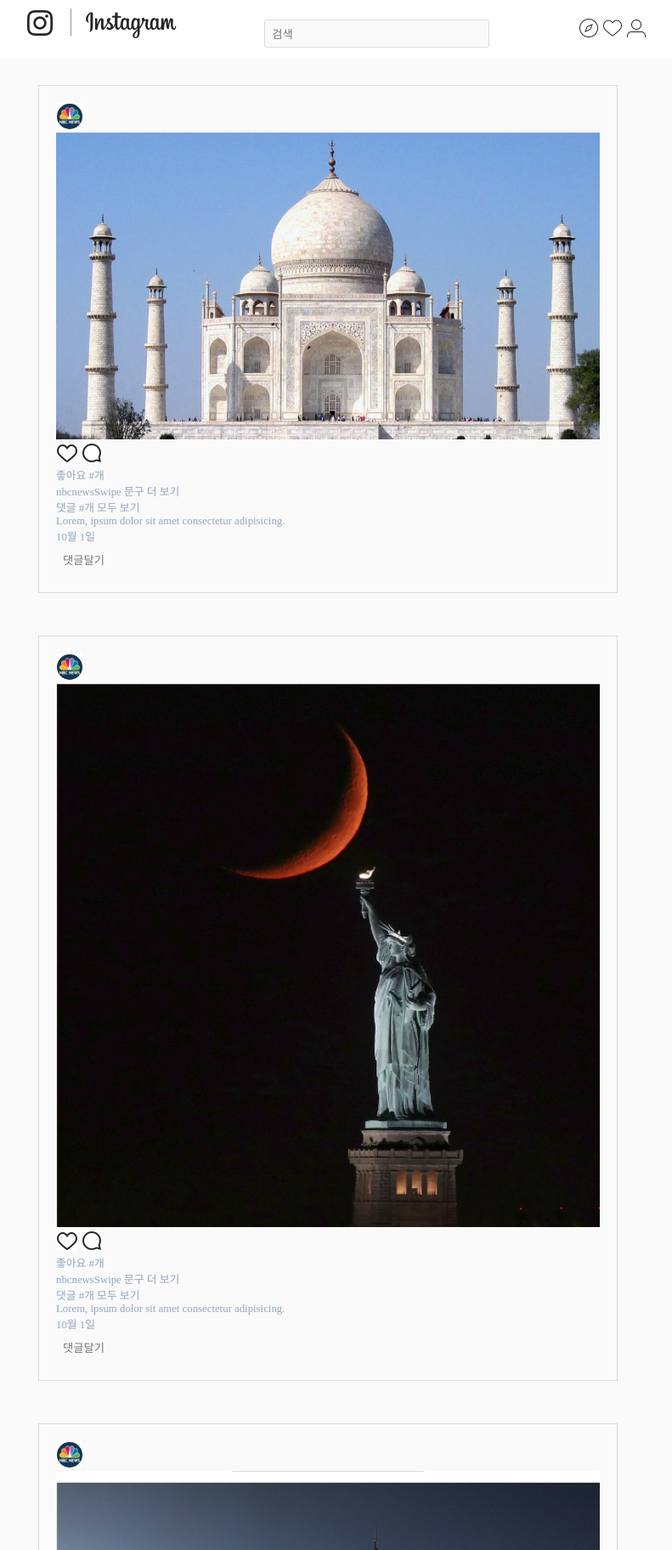
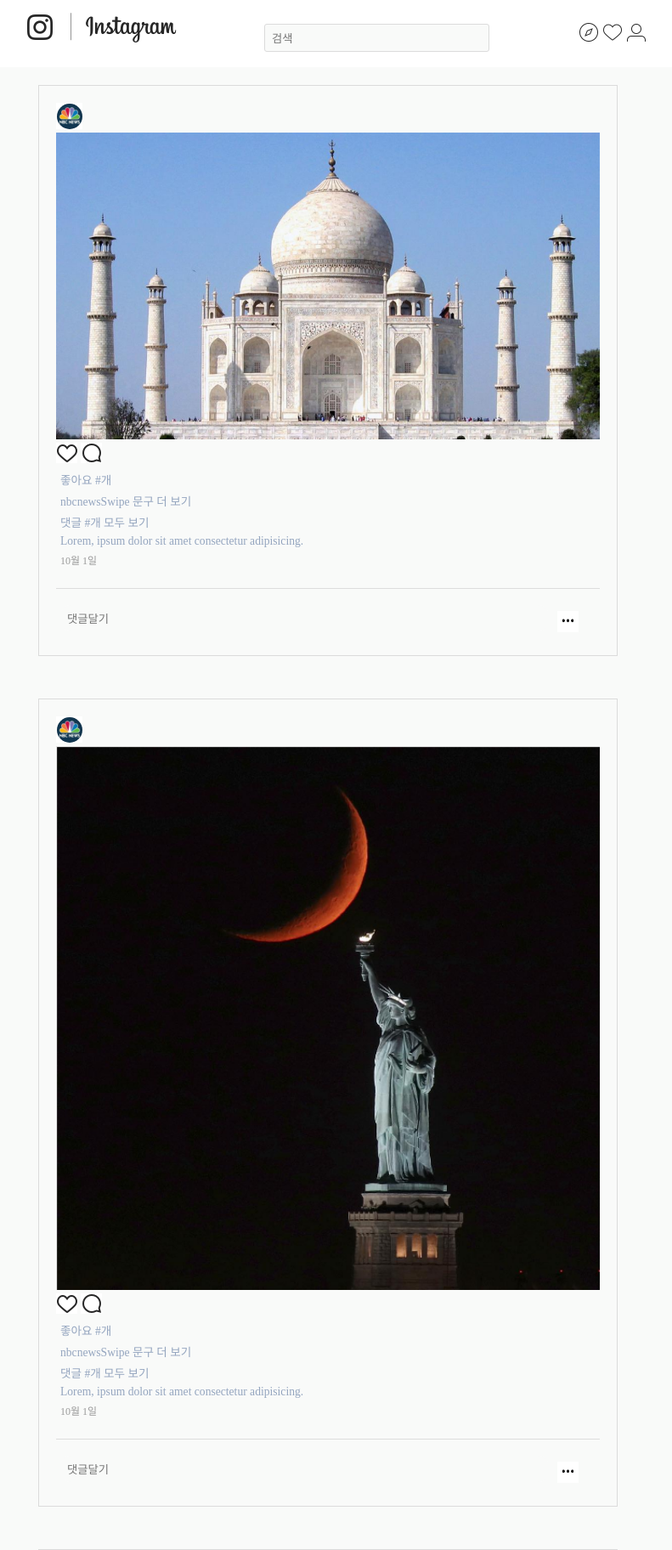
Before and after one commit to highwindLeos/PHPBootCamp, a PHP site: page /login.php in a window 1280 px wide. Shown: the top 1824 px of the page at 85% size, without its empty margins (254-1045 px from the left). Run offline with PHP 8.4, Linux system fonts and the light colour scheme; some web fonts are replaced.

Commit message:
login & index modify
인덱스와 로그인 페이지 수정

```diff
--- a/css/login.css
+++ b/css/login.css
@@ -8,6 +8,11 @@
 body{
     font-family: 'Jeju Gothic', serif;
     background: #F9FAF9;
+}
+
+p{
+    font-size: 0.85em;
+    margin: 5px;
 }
 
 input{
@@ -23,6 +28,13 @@ input{
 
 article{
     margin-top: 100px;
+}
+
+hr{
+    background-color: #ddd;
+    height: 1px;
+    border: 0;
+    margin: 1.5em 0 1em 0;
 }
 
 /* login Document Css */
@@ -74,6 +86,24 @@ article{
     text-align: center;
 }
 
+.datetime{
+    color: #999;
+    font-size: 12px;
+}
+
+.comment{
+    width: 90%;
+    border-radius : 1em;
+}
+
+.submit{
+    width: 25px;
+    height: 25px;
+    position: relative;
+    float: right;
+    top: 10px;
+    right: 20px;
+}
 
 footer {
     bottom: 0;
--- a/login.php
+++ b/login.php
@@ -28,13 +28,16 @@
 
         $iconarticle = ['img/icon/iconarticle01.png',
                         'img/icon/iconarticle02.png',
-                        'img/icon/iconarticle03.png'];
+                        'img/icon/iconarticle03.png',
+                        'img/icon/iconarticle04.png'];
 
         for($i = 1; $i < 4; $i++)
         {
             echo '<div class="article">';
             echo '<div><img src="'.$iconarticle[0].'"></div>';
-            echo '<div class="mainimg"><img src="img/icon/img0'.$i.'.png"></div>';
+            echo '<div class="mainimg">
+                    <img src="img/icon/img0'.$i.'.png">
+                  </div>';
             echo '<div>
                     <img src="'.$iconarticle[1].'">
                     <img src="'.$iconarticle[2].'">
@@ -44,9 +47,13 @@
                     <p>nbcnewsSwipe 문구 더 보기</p>
                     <p>댓글 #개 모두 보기</p>
                     <p>Lorem, ipsum dolor sit amet consectetur adipisicing.</p>
-                    <p>10월 1일</p>
+                    <p class="datetime">10월 1일</p>
                 </div>';
-            echo '<p><input type="text" placeholder="댓글달기"></p>';
+            echo '<hr>';
+            echo '<p>
+                    <input class="comment" type="text" placeholder="댓글달기">
+                    <a href=""><img class="submit" src="'.$iconarticle[3].'"></a>
+                  </p>';
             echo '</div>';
         }
         ?>
```
Also changed, not shown: img/icon/iconarticle04.png (added), img/icon/img03.png.
